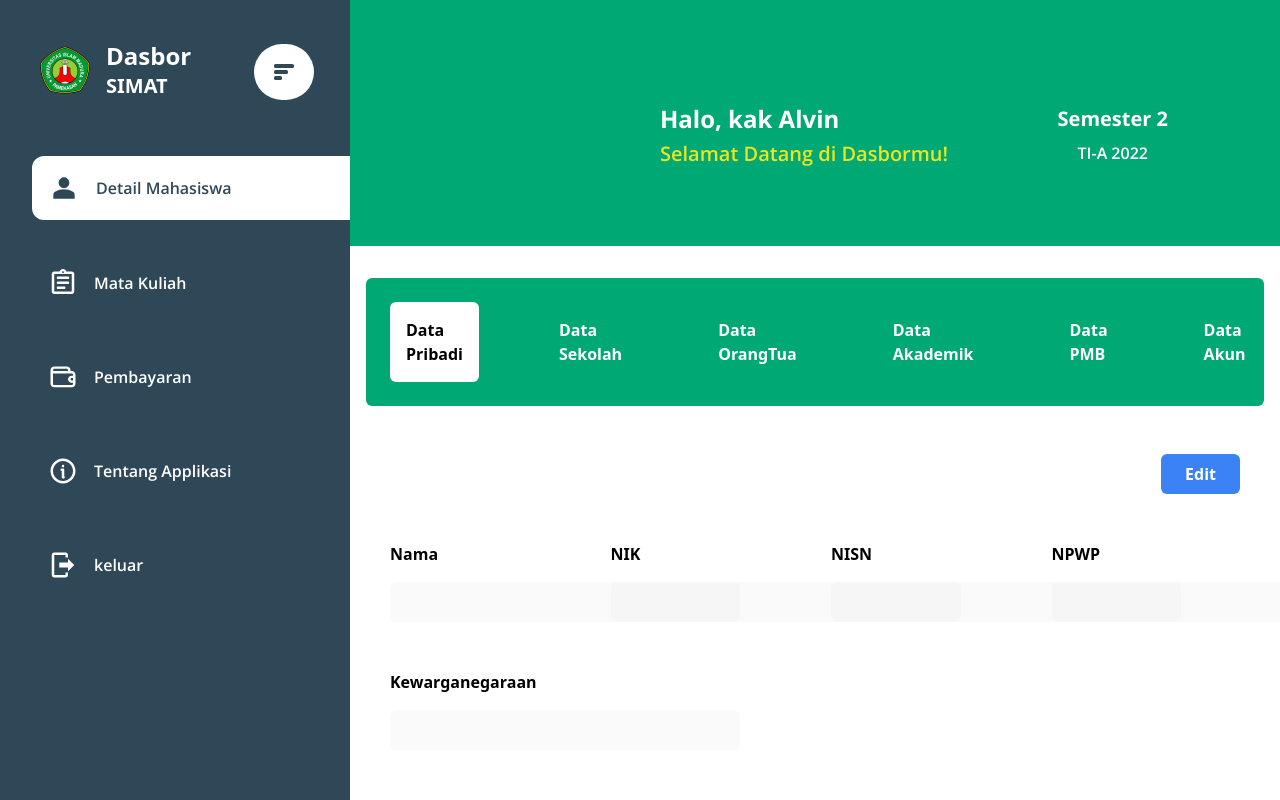
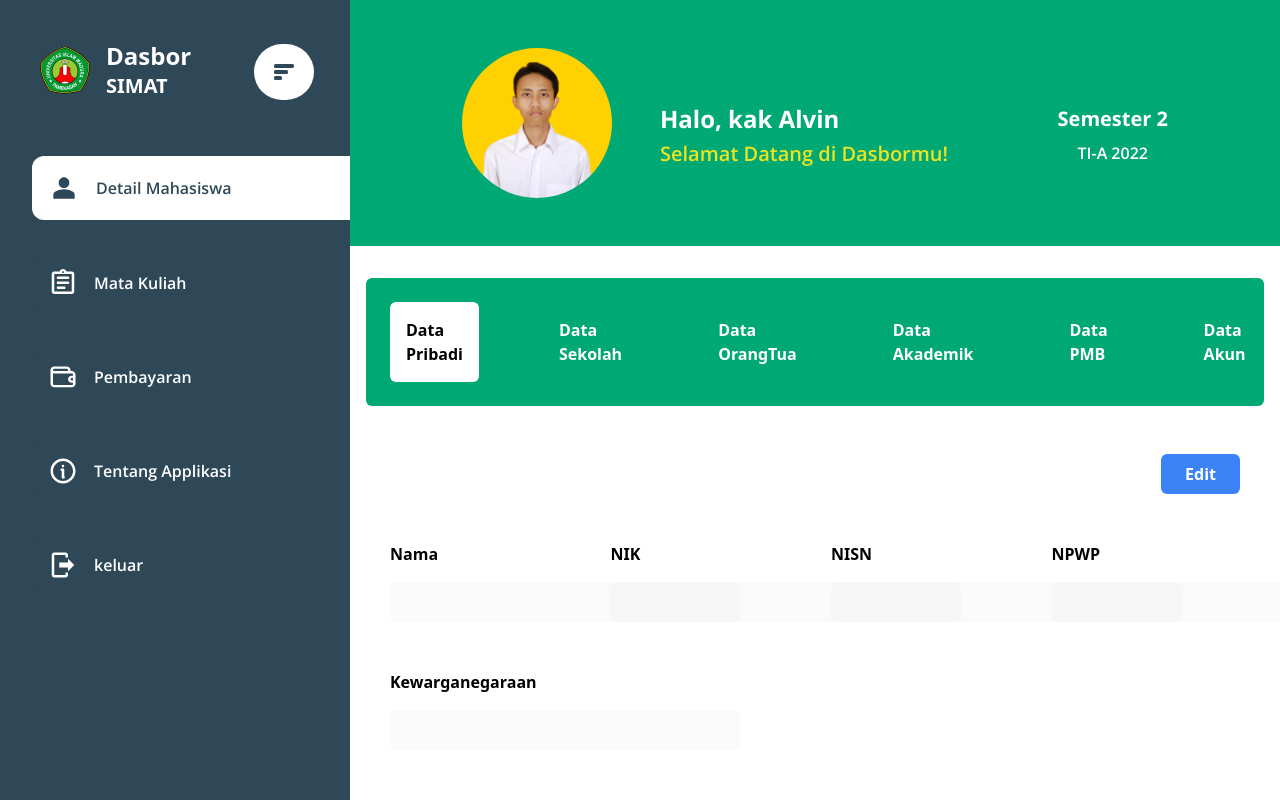
Before and after one commit to AlvinSetyaPranata/Simat-UIM, a Next.js app in the folder frontend/: page /details in a window 1280 px wide. Built offline with nearby package versions, Linux system fonts and the light colour scheme.

Commit message:
Re-fix image index bug

```diff
--- a/frontend/src/components/Sidebar.tsx
+++ b/frontend/src/components/Sidebar.tsx
@@ -74,7 +74,7 @@ export default function Sidebar() {
 
 
     return (
-        <div className={`fixed ${revealed ? 'md:sticky' : 'fixed'}`}>
+        <div className={`fixed z-20 ${revealed ? 'md:sticky' : 'fixed'}`}>
             <motion.button className={`absolute z-10 px-5 py-2 rounded-full h-max ml-6 ${revealed ? 'mt-11' : 'mt-6'}`}
                 onClick={() => setRevealed(!revealed)}
                 animate={revealed ? 'reveal' : 'collapse'}
--- a/frontend/src/layouts/Home.tsx
+++ b/frontend/src/layouts/Home.tsx
@@ -23,7 +23,7 @@ export default function Home({ children }: PropsWithChildren) {
 
                 <div className="w-full max-h-screen overflow-y-auto">
                     <div className="min-w-full bg-base grid md:flex place-items-center text-white py-6 md:py-12 px-28 md:gap-12 md:items-center">
-                        <div className="w-[150px] h-[150px] md:flex-shrink-0 rounded-full overflow-hidden relative -z-10">
+                        <div className="w-[150px] h-[150px] md:flex-shrink-0 rounded-full overflow-hidden relative">
                             <div className="min-w-full min-h-full bg-black opacity-0 hover:opacity-25 absolute transition-opacity duration-300">
                                 <p>Ganti</p>
                             </div>
```
